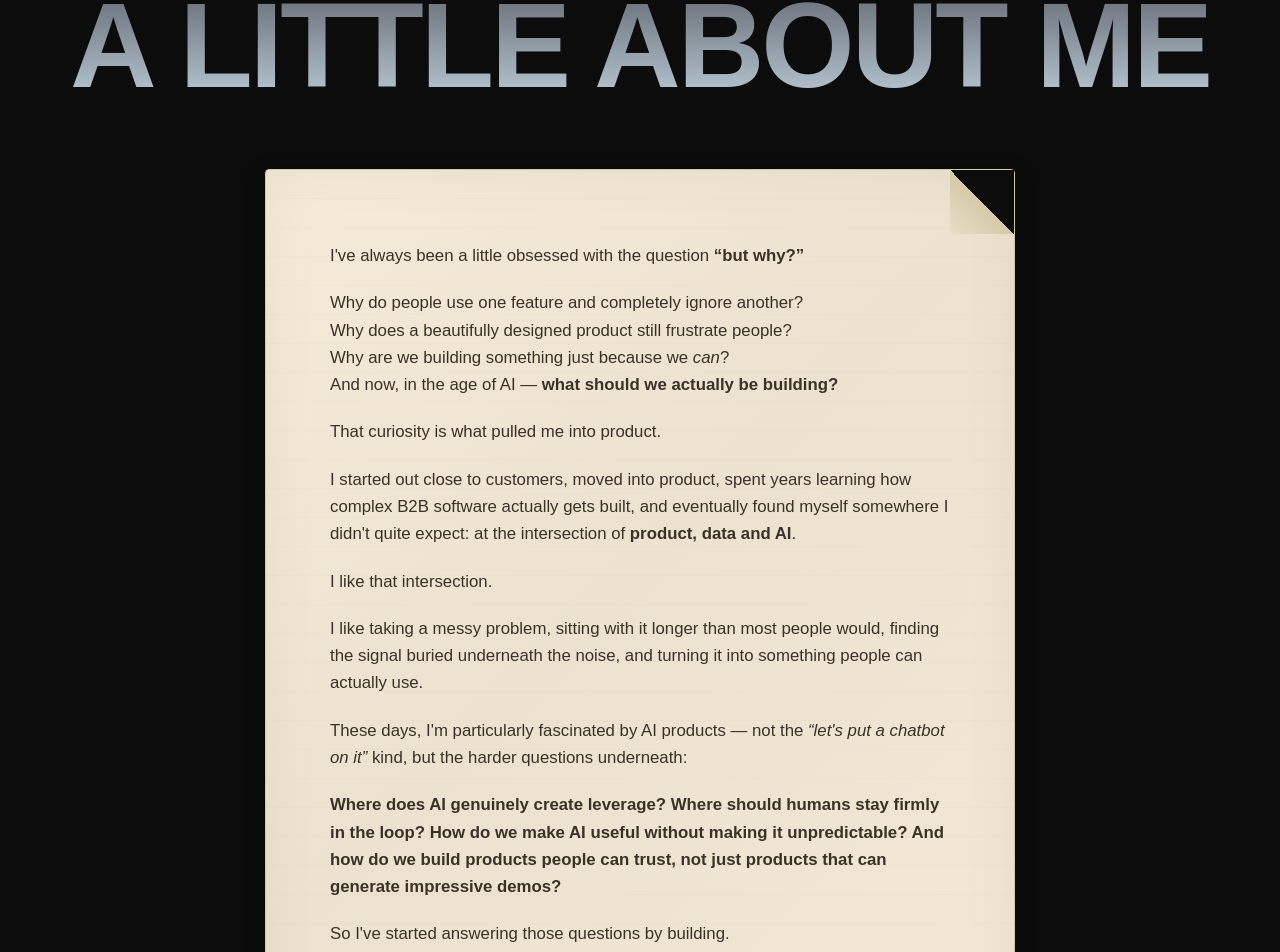
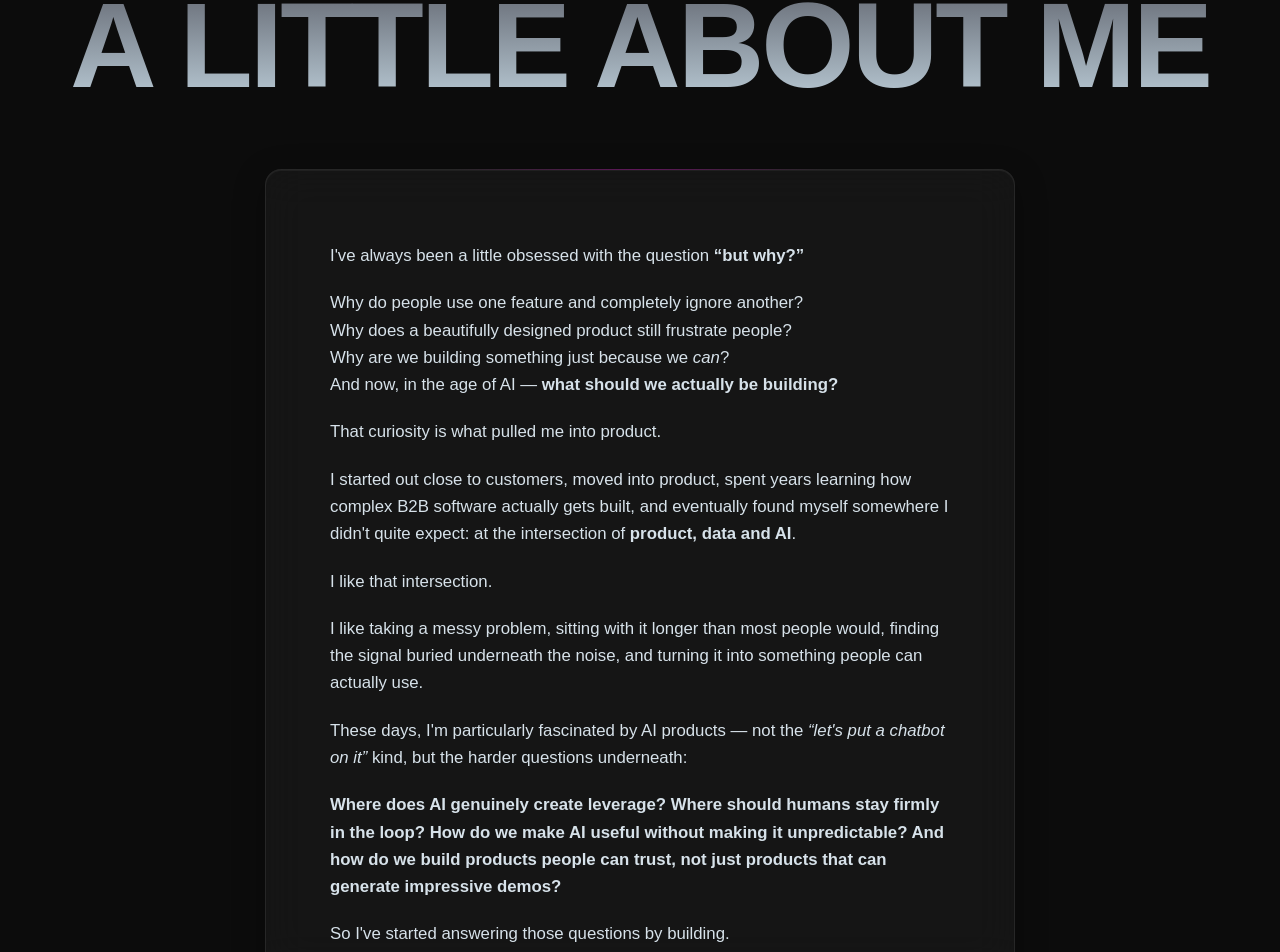
Before and after one commit to Rashmi-Belimagga-Manjunath/portfolio, a Next.js app: page / in a window 1280 px wide. Shown: the part 1647-2599 px from the top of the page. Built offline with nearby package versions, Linux system fonts and the light colour scheme.

Commit message:
Replace vintage paper with glassmorphism card for About section

```diff
--- a/src/components/AboutSection.tsx
+++ b/src/components/AboutSection.tsx
@@ -16,41 +16,28 @@ export default function AboutSection() {
         </h2>
       </FadeIn>
 
-      {/* Vintage Paper Card */}
+      {/* Glass Card */}
       <FadeIn delay={0.1} className="w-full max-w-[750px] mb-16 sm:mb-20 md:mb-24">
         <div
-          className="relative px-8 py-10 sm:px-12 sm:py-14 md:px-16 md:py-18 rounded-sm"
+          className="relative px-8 py-10 sm:px-12 sm:py-14 md:px-16 md:py-18 rounded-2xl"
           style={{
-            background: "linear-gradient(135deg, #f4ecd8 0%, #ebe3cf 25%, #f0e8d4 50%, #e8dfc8 75%, #f2ead6 100%)",
-            boxShadow: "0 4px 20px rgba(0,0,0,0.4), inset 0 0 60px rgba(0,0,0,0.05)",
-            border: "1px solid #d4c9a8",
+            background: "rgba(255, 255, 255, 0.04)",
+            backdropFilter: "blur(20px)",
+            WebkitBackdropFilter: "blur(20px)",
+            border: "1px solid rgba(255, 255, 255, 0.08)",
+            boxShadow: "0 8px 32px rgba(0, 0, 0, 0.3), inset 0 1px 0 rgba(255, 255, 255, 0.05)",
           }}
         >
-          {/* Paper texture overlay */}
+          {/* Subtle glow accent */}
           <div
-            className="absolute inset-0 pointer-events-none opacity-30 rounded-sm"
+            className="absolute -top-px left-1/4 right-1/4 h-px"
             style={{
-              backgroundImage: `repeating-linear-gradient(
-                0deg,
-                transparent,
-                transparent 28px,
-                rgba(139, 119, 80, 0.08) 28px,
-                rgba(139, 119, 80, 0.08) 29px
-              )`,
-            }}
-          />
-
-          {/* Corner fold effect */}
-          <div
-            className="absolute top-0 right-0 w-12 h-12 sm:w-16 sm:h-16"
-            style={{
-              background: "linear-gradient(225deg, #0C0C0C 0%, #0C0C0C 50%, #d4c9a8 50%, #e8dfc8 100%)",
-              borderBottomLeftRadius: "4px",
+              background: "linear-gradient(90deg, transparent, rgba(182, 0, 168, 0.4), transparent)",
             }}
           />
 
           {/* Content */}
-          <div className="relative z-10 space-y-5 leading-relaxed" style={{ color: "#3a3226", fontSize: "clamp(0.85rem, 1.4vw, 1.05rem)" }}>
+          <div className="relative z-10 space-y-5 leading-relaxed text-[#D7E2EA]" style={{ fontSize: "clamp(0.85rem, 1.4vw, 1.05rem)" }}>
             <p>
               I&apos;ve always been a little obsessed with the question <strong>&ldquo;but why?&rdquo;</strong>
             </p>
```
